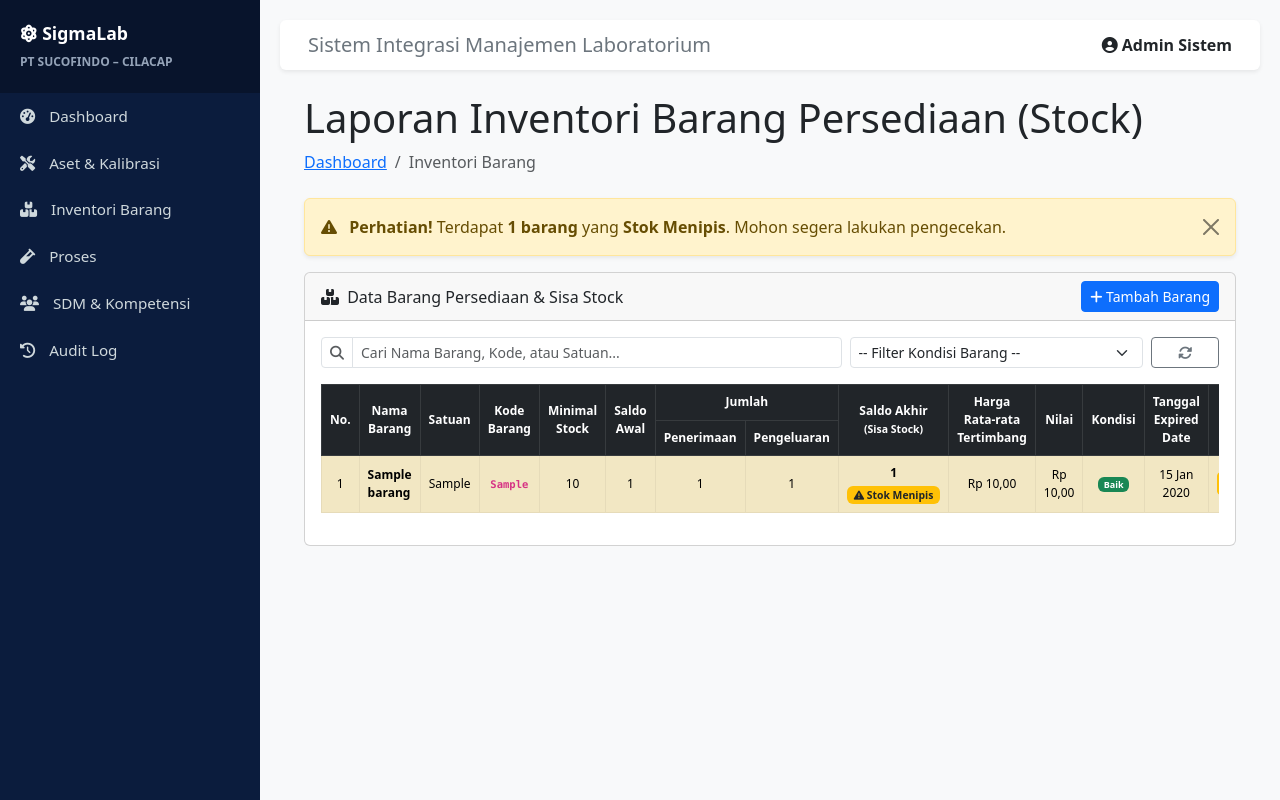
After one commit to amelianeesa/sigmalab, a Laravel app: page /barang in a window 1280 px wide. The commit adds this page. Run offline with Laravel 12, Linux system fonts and the light colour scheme; tables that the repository leaves empty hold one stand-in row (values such as "Sample post"); parts of the project's set-up code (start-up, migrations or seed data) failed here and were passed over; some libraries are stand-ins or nearby versions.

Commit message:
update alat dan barang

```diff
--- /dev/null
+++ b/app/Http/Controllers/BarangController.php
@@ -0,0 +1,108 @@
+<?php
+
+namespace App\Http\Controllers;
+
+use App\Models\Barang;
+use Illuminate\Http\Request;
+
+class BarangController extends Controller
+{
+    public function index(Request $request)
+    {
+        $search = $request->input('search');
+        $filterKondisi = $request->input('filter_kondisi');
+
+        $query = Barang::query();
+
+        if ($search) {
+            $query->where(function($q) use ($search) {
+                $q->where('nama_barang', 'LIKE', "%{$search}%")
+                  ->orWhere('kode_barang', 'LIKE', "%{$search}%")
+                  ->orWhere('satuan', 'LIKE', "%{$search}%");
+            });
+        }
+
+        if ($filterKondisi) {
+            $query->where('kondisi', $filterKondisi);
+        }
+
+        $barang = $query->get();
+
+        return view('barang.index', compact('barang', 'search', 'filterKondisi'));
+    }
+
+    public function create()
+    {
+        return view('barang.create');
+    }
+
+    public function store(Request $request)
+    {
+        $request->validate([
+            'nama_barang' => 'required|string|max:100',
+            'satuan' => 'required|string|max:20',
+            'kode_barang' => 'required|string|max:50|unique:barang,kode_barang',
+            'minimal_stok' => 'nullable|numeric',
+            'saldo_awal' => 'nullable|numeric',
+            'penerimaan' => 'nullable|numeric',
+            'pengeluaran' => 'nullable|numeric',
+            'harga_rata' => 'nullable|numeric',
+            'kondisi' => 'required|in:baik,rusak',
+            'tgl_exp' => 'nullable|date',
+        ]);
+
+        $data = $request->all();
+
+        $saldoAwal = $data['saldo_awal'] ?? 0;
+        $penerimaan = $data['penerimaan'] ?? 0;
+        $pengeluaran = $data['pengeluaran'] ?? 0;
+        $data['saldo_akhir'] = ($saldoAwal + $penerimaan) - $pengeluaran;
+
+        Barang::create($data);
+
+        return redirect()->route('barang.index')->with('success', 'Data barang persediaan berhasil ditambahkan.');
+    }
+
+    public function edit($id)
+    {
+        $barang = Barang::findOrFail($id);
+        return view('barang.edit', compact('barang'));
+    }
+
+    public function update(Request $request, $id)
+    {
+        $barang = Barang::findOrFail($id);
+
+        $request->validate([
+            'nama_barang' => 'required|string|max:100',
+            'satuan' => 'required|string|max:20',
+            'kode_barang' => 'required|string|max:50|unique:barang,kode_barang,' . $id . ',barang_id',
+            'minimal_stok' => 'nullable|numeric',
+            'saldo_awal' => 'nullable|numeric',
+            'penerimaan' => 'nullable|numeric',
+            'pengeluaran' => 'nullable|numeric',
+            'harga_rata' => 'nullable|numeric',
+            'kondisi' => 'required|in:baik,rusak',
+            'tgl_exp' => 'nullable|date',
+        ]);
+
+        $data = $request->all();
+
+        $saldoAwal = $data['saldo_awal'] ?? 0;
+        $penerimaan = $data['penerimaan'] ?? 0;
+        $pengeluaran = $data['pengeluaran'] ?? 0;
+        $data['saldo_akhir'] = ($saldoAwal + $penerimaan) - $pengeluaran;
+
+        $barang->update($data);
+
+        return redirect()->route('barang.index')->with('success', 'Data barang persediaan berhasil diperbarui.');
+    }
+
+    public function destroy($id)
+    {
+        $barang = Barang::findOrFail($id);
+        $barang->delete();
+
+        return redirect()->route('barang.index')->with('success', 'Data barang persediaan berhasil dihapus.');
+    }
+}
--- /dev/null
+++ b/app/Models/Barang.php
@@ -0,0 +1,29 @@
+<?php
+
+namespace App\Models;
+
+use Illuminate\Database\Eloquent\Factories\HasFactory;
+use Illuminate\Database\Eloquent\Model;
+
+class Barang extends Model
+{
+    use HasFactory;
+
+    protected $table = 'barang';
+    protected $primaryKey = 'barang_id';
+
+    protected $fillable = [
+        'nama_barang',
+        'satuan',
+        'kode_barang',
+        'minimal_stok',
+        'saldo_awal',
+        'penerimaan',
+        'pengeluaran',
+        'harga_rata',
+        'kondisi',
+        'tgl_exp',
+        'saldo_akhir',
+        'qr_dicetak_pada',
+    ];
+}
--- /dev/null
+++ b/resources/views/barang/index.blade.php
@@ -0,0 +1,195 @@
+@extends('layouts.app')
+
+@section('content')
+<div class="container-fluid px-4">
+    <h1 class="mt-4">Laporan Inventori Barang Persediaan (Stock)</h1>
+    <ol class="breadcrumb mb-4">
+        <li class="breadcrumb-item"><a href="{{ url('/') }}">Dashboard</a></li>
+        <li class="breadcrumb-item active">Inventori Barang</li>
+    </ol>
+
+    @if(session('success'))
+        <div class="alert alert-success alert-dismissible fade show" role="alert">
+            {{ session('success') }}
+            <button type="button" class="btn-close" data-bs-dismiss="alert" aria-label="Close"></button>
+        </div>
+    @endif
+
+    @php
+        $barangHabisCount = 0;
+        $barangMenipisCount = 0;
+        foreach($barang as $item) {
+            $saldoAwal = $item->saldo_awal ?? 0;
+            $penerimaan = $item->penerimaan ?? 0;
+            $pengeluaran = $item->pengeluaran ?? 0;
+            $saldoAkhir = ($saldoAwal + $penerimaan) - $pengeluaran;
+            if ($saldoAkhir <= 0) {
+                $barangHabisCount++;
+            } elseif ($saldoAkhir <= $item->minimal_stok) {
+                $barangMenipisCount++;
+            }
+        }
+    @endphp
+
+    @if($barangHabisCount > 0 || $barangMenipisCount > 0)
+        <div class="alert alert-warning alert-dismissible fade show shadow-sm" role="alert">
+            <i class="fas fa-exclamation-triangle me-2"></i> <strong>Perhatian!</strong>
+            @if($barangHabisCount > 0)
+                Terdapat <strong>{{ $barangHabisCount }} barang</strong> yang stoknya sudah <strong>Habis</strong>.
+            @endif
+            @if($barangMenipisCount > 0)
+                Terdapat <strong>{{ $barangMenipisCount }} barang</strong> yang <strong>Stok Menipis</strong>.
+            @endif
+            Mohon segera lakukan pengecekan.
+            <button type="button" class="btn-close" data-bs-dismiss="alert" aria-label="Close"></button>
+        </div>
+    @endif
+
+    <div class="card mb-4">
+        <div class="card-header d-flex justify-content-between align-items-center flex-wrap gap-2">
+            <div><i class="fas fa-boxes me-1"></i> Data Barang Persediaan & Sisa Stock</div>
+            <a href="{{ route('barang.create') }}" class="btn btn-primary btn-sm"><i class="fas fa-plus"></i> Tambah Barang</a>
+        </div>
+        <div class="card-body">
+
+            <form action="{{ route('barang.index') }}" method="GET" id="filterForm" class="row g-2 mb-3 align-items-center">
+                <div class="col-md-7">
+                    <div class="input-group input-group-sm">
+                        <span class="input-group-text bg-white"><i class="fas fa-search text-muted"></i></span>
+                        <input type="text" name="search" id="searchInput" class="form-control" placeholder="Cari Nama Barang, Kode, atau Satuan..." value="{{ $search ?? '' }}" autocomplete="off">
+                    </div>
+                </div>
+                <div class="col-md-4">
+                    <select name="filter_kondisi" id="filterKondisi" class="form-select form-select-sm">
+                        <option value="">-- Filter Kondisi Barang --</option>
+                        <option value="baik" {{ (isset($filterKondisi) && $filterKondisi == 'baik') ? 'selected' : '' }}>Baik</option>
+                        <option value="rusak" {{ (isset($filterKondisi) && $filterKondisi == 'rusak') ? 'selected' : '' }}>Rusak</option>
+                    </select>
+                </div>
+                <div class="col-md-1 d-flex gap-1">
+                    <a href="{{ route('barang.index') }}" class="btn btn-outline-secondary btn-sm w-100" title="Reset"><i class="fas fa-sync-alt"></i></a>
+                </div>
+            </form>
+
+            <div class="table-responsive">
+                <table class="table table-bordered table-striped align-middle text-center" style="font-size: 0.75rem;">
+                    <thead class="table-dark align-middle">
+                        <tr>
+                            <th rowspan="2" style="width: 35px;">No.</th>
+                            <th rowspan="2">Nama Barang</th>
+                            <th rowspan="2">Satuan</th>
+                            <th rowspan="2">Kode Barang</th>
+                            <th rowspan="2">Minimal Stock</th>
+                            <th rowspan="2">Saldo Awal</th>
+                            <th colspan="2">Jumlah</th>
+                            <th rowspan="2">Saldo Akhir<br><small>(Sisa Stock)</small></th>
+                            <th rowspan="2">Harga Rata-rata Tertimbang</th>
+                            <th rowspan="2">Nilai</th>
+                            <th rowspan="2">Kondisi</th>
+                            <th rowspan="2">Tanggal Expired Date</th>
+                            <th rowspan="2" style="width: 80px;">Aksi</th>
+                        </tr>
+                        <tr>
+                            <th>Penerimaan</th>
+                            <th>Pengeluaran</th>
+                        </tr>
+                    </thead>
+                    <tbody>
+                        @forelse($barang as $index => $item)
+                        @php
+                            $saldoAwal = $item->saldo_awal ?? 0;
+                            $penerimaan = $item->penerimaan ?? 0;
+                            $pengeluaran = $item->pengeluaran ?? 0;
+                            $saldoAkhir = ($saldoAwal + $penerimaan) - $pengeluaran;
+
+                            $hargaRata = $item->harga_rata ?? 0;
+                            $nilaiTotal = $saldoAkhir * $hargaRata;
+
+                            $isHabis = $saldoAkhir <= 0;
+                            $isMenipis = !$isHabis && ($saldoAkhir <= $item->minimal_stok);
+                        @endphp
+                        <tr class="{{ $isHabis ? 'table-danger' : ($isMenipis ? 'table-warning' : '') }}">
+                            <td>{{ $index + 1 }}</td>
+                            <td class="fw-bold text-start">{{ $item->nama_barang }}</td>
+                            <td>{{ $item->satuan }}</td>
+                            <td><code class="fw-bold">{{ $item->kode_barang }}</code></td>
+                            <td>{{ number_format($item->minimal_stok, 0, ',', '.') }}</td>
+                            <td>{{ number_format($saldoAwal, 0, ',', '.') }}</td>
+                            <td>{{ number_format($penerimaan, 0, ',', '.') }}</td>
+                            <td>{{ number_format($pengeluaran, 0, ',', '.') }}</td>
+                            <td class="fw-bold {{ $isHabis ? 'text-danger' : '' }}">
+                                {{ number_format($saldoAkhir, 0, ',', '.') }}
+                                @if($isHabis)
+                                    <span class="badge bg-danger mt-1 d-block" style="font-size: 0.65rem;"><i class="fas fa-times-circle"></i> Habis</span>
+                                @elseif($isMenipis)
+                                    <span class="badge bg-warning text-dark mt-1 d-block" style="font-size: 0.65rem;"><i class="fas fa-exclamation-triangle"></i> Stok Menipis</span>
+                                @endif
+                            </td>
+                            <td>Rp {{ number_format($item->harga_rata, 2, ',', '.') }}</td>
+                            <td>Rp {{ number_format($nilaiTotal, 2, ',', '.') }}</td>
+                            <td>
+                                <span class="badge bg-{{ $item->kondisi == 'baik' ? 'success' : 'danger' }}">
+                                    {{ ucfirst($item->kondisi) }}
+                                </span>
+                            </td>
+                            <td>{{ $item->tgl_exp ? \Carbon\Carbon::parse($item->tgl_exp)->format('d M Y') : '-' }}</td>
+                            <td class="text-nowrap">
+                                <a href="{{ route('barang.edit', $item->barang_id) }}" class="btn btn-warning btn-sm py-0 px-1" title="Edit"><i class="fas fa-edit"></i></a>
+                                <form action="{{ route('barang.destroy', $item->barang_id) }}" method="POST" class="d-inline">
+                                    @csrf
+                                    @method('DELETE')
+                                    <button type="button" class="btn btn-danger btn-sm py-0 px-1" title="Hapus" onclick="confirmDelete(this)"><i class="fas fa-trash"></i></button>
+                                </form>
+                            </td>
+                        </tr>
+                        @empty
+                        <tr>
+                            <td colspan="14" class="text-center text-muted py-3">Belum ada data barang persediaan.</td>
+                        </tr>
+                        @endforelse
+                    </tbody>
+                </table>
+            </div>
+        </div>
+    </div>
+</div>
+
+<script src="https://cdn.jsdelivr.net/npm/sweetalert2@11"></script>
+<script>
+function confirmDelete(button) {
+    Swal.fire({
+        title: 'Apakah Anda yakin?',
+        text: "Data barang akan dihapus permanen!",
+        icon: 'warning',
+        showCancelButton: true,
+        confirmButtonColor: '#d33',
+        cancelButtonColor: '#6c757d',
+        confirmButtonText: 'Ya, Hapus!',
+        cancelButtonText: 'Batal'
+    }).then((result) => {
+        if (result.isConfirmed) {
+            button.closest('form').submit();
+        }
+    });
+}
+
+document.addEventListener("DOMContentLoaded", function() {
+    const searchInput = document.getElementById('searchInput');
+    const filterKondisi = document.getElementById('filterKondisi');
+    const filterForm = document.getElementById('filterForm');
+
+    let timeout = null;
+
+    searchInput.addEventListener('input', function() {
+        clearTimeout(timeout);
+        timeout = setTimeout(function() {
+            filterForm.submit();
+        }, 500);
+    });
+
+    filterKondisi.addEventListener('change', function() {
+        filterForm.submit();
+    });
+});
+</script>
+@endsection
--- a/resources/views/layouts/app.blade.php
+++ b/resources/views/layouts/app.blade.php
@@ -7,17 +7,46 @@
     <link href="https://cdn.jsdelivr.net/npm/bootstrap@5.3.0/dist/css/bootstrap.min.css" rel="stylesheet">
     <link href="https://cdnjs.cloudflare.com/ajax/libs/font-awesome/6.4.0/css/all.min.css" rel="stylesheet">
     <style>
-        body { background-color: #f8f9fa; }
+        body {
+            background-color: #f8f9fa;
+        }
         #sidebar {
-            width: 260px; height: 100vh; position: fixed; top: 0; left: 0;
-            background-color: #0b1c3d; color: #fff; z-index: 1000;
+            width: 260px;
+            height: 100vh;
+            position: fixed;
+            top: 0;
+            left: 0;
+            background-color: #0b1c3d;
+            color: #fff;
+            z-index: 1000;
         }
-        #sidebar .sidebar-header { padding: 20px; background: #08142c; font-weight: bold; font-size: 1.1rem; }
-        #sidebar ul.components { padding: 10px 0; }
-        #sidebar ul li a { padding: 12px 20px; font-size: 0.95rem; display: block; color: #cfd8dc; text-decoration: none; }
-        #sidebar ul li a:hover, #sidebar ul li.active > a { color: #fff; background: #1e3a6e; }
-        #sidebar ul li a i { margin-right: 10px; }
-        #content { margin-left: 260px; padding: 20px; min-height: 100vh; }
+        #sidebar .sidebar-header {
+            padding: 20px;
+            background: #08142c;
+            font-weight: bold;
+            font-size: 1.1rem;
+        }
+        #sidebar ul.components {
+            padding: 0px 0;
+        }
+        #sidebar ul li a {
+            padding: 12px 20px;
+            font-size: 0.95rem;
+            display: block;
+            color: #cfd8dc;
+            text-decoration: none;
+        }
+        #sidebar ul li a:hover, #sidebar ul li.active > a {
+            color: #fff;
+            background: #1e3a6e; }
+        #sidebar ul li a i {
+            margin-right: 10px;
+        }
+        #content {
+            margin-left: 260px;
+            padding: 20px;
+            min-height: 100vh;
+        }
     </style>
 </head>
 <body>
@@ -33,8 +62,8 @@
             <li class="{{ request()->is('alat*') ? 'active' : '' }}">
                 <a href="{{ route('alat.index') }}"><i class="fas fa-tools"></i> Aset & Kalibrasi</a>
             </li>
-            <li><a href="#"><i class="fas fa-boxes"></i> Inventori Barang</a></li>
-            <li><a href="#"><i class="fas fa-vial"></i> QC & Parameter Uji</a></li>
+            <li><a href="{{ route('barang.index') }}"><i class="fas fa-boxes"></i> Inventori Barang</a></li>
+            <li><a href="#"><i class="fas fa-vial"></i> Proses</a></li>
             <li><a href="#"><i class="fas fa-users"></i> SDM & Kompetensi</a></li>
             <li><a href="#"><i class="fas fa-history"></i> Audit Log</a></li>
         </ul>
--- a/routes/web.php
+++ b/routes/web.php
@@ -2,9 +2,11 @@
 
 use Illuminate\Support\Facades\Route;
 use App\Http\Controllers\AlatController;
+use App\Http\Controllers\BarangController;
 
 Route::get('/', function () {
     return view('dashboard');
 });
 
 Route::resource('alat', AlatController::class);
+Route::resource('barang', BarangController::class);
```
Also changed, not shown: resources/views/alat/create.blade.php (+10 -10 lines), resources/views/alat/index.blade.php (+35 -20 lines), resources/views/barang/create.blade.php (added, +93 -0 lines), resources/views/barang/edit.blade.php (added, +94 -0 lines), database/migrations/2026_08_06_030743_add_columns_to_barang.php (added).
